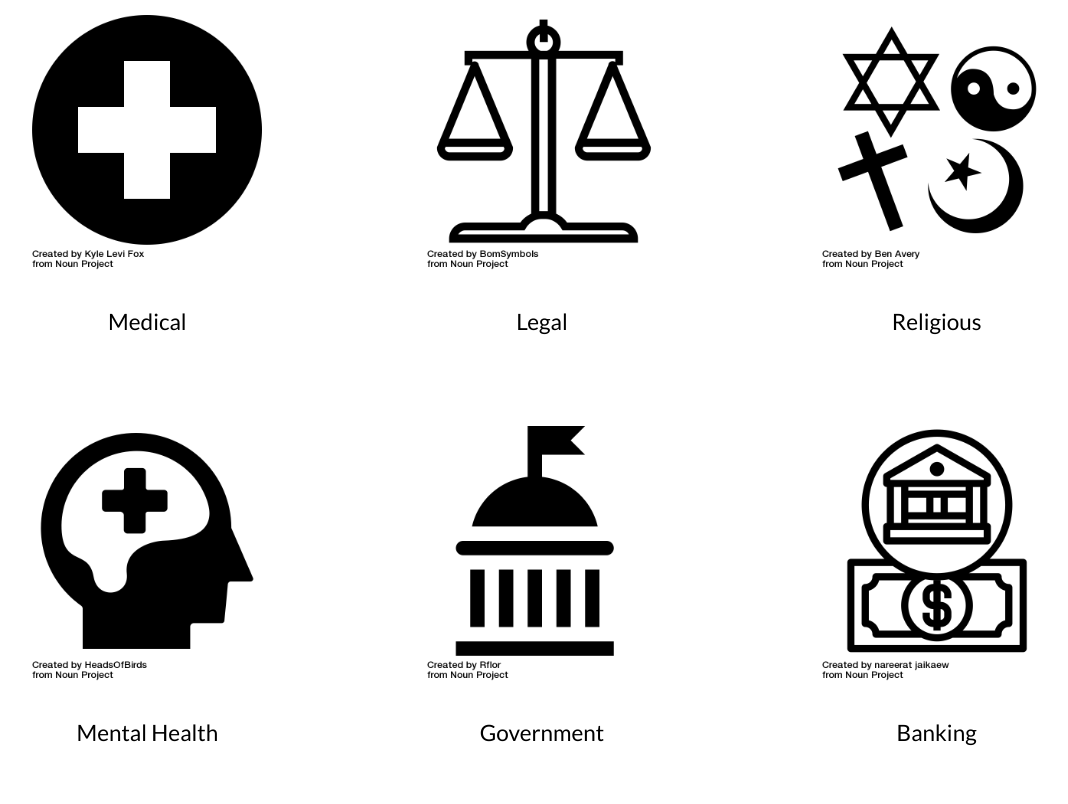
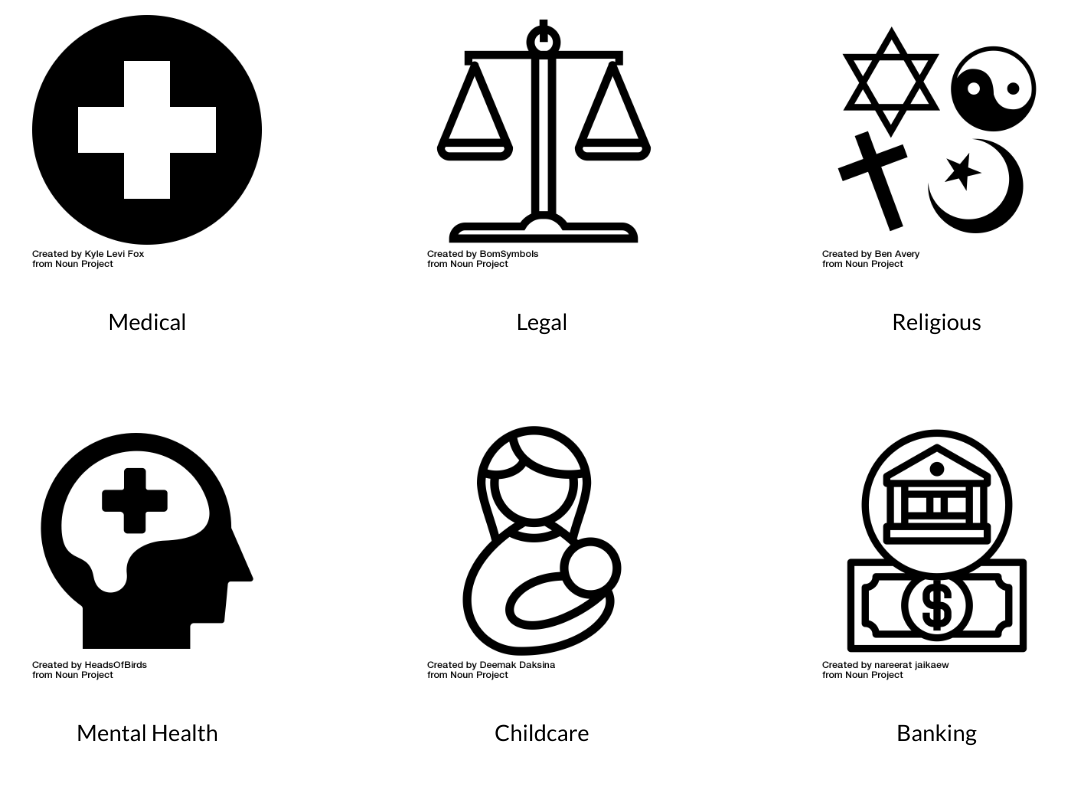
Before and after one commit to lnix1/top-app, a Flask app: page / in a window 1280 px wide. Shown: the part 306-1110 px from the top of the page, without its empty margins (98-1166 px from the left). Run offline with Flask 2, Linux system fonts and the light colour scheme.

Commit message:
childcare!!

```diff
--- a/top_app/templates/index.html
+++ b/top_app/templates/index.html
@@ -89,12 +89,12 @@
                     </form>
                 </div>
                 <div class="w3-third">
-                    <!--<form method="POST" action="/resource_view">-->
-                        <button class="w3-button w3-padding-16" id="government-button" value="" name="service_type">
-                               <img src="../static/images/government.png" alt="Government" class="fill-vertical fill-horizontal service-icon">
-                               <p>Government</p>
+                    <form method="POST" action="/resource_view">
+                        <button class="w3-button w3-padding-16" id="childcare-button" value="childcare" name="service_type">
+                               <img src="../static/images/childcare.png" alt="Childcare" class="fill-vertical fill-horizontal service-icon">
+                               <p>Childcare</p>
                         </button>
-                    <!--</form>-->
+                    </form>
                 </div>
                 <div class="w3-third">
                     <!--<form method="POST" action="/resource_view">-->
```
Also changed, not shown: top_app/static/images/childcare.png (added), 5 other files.
